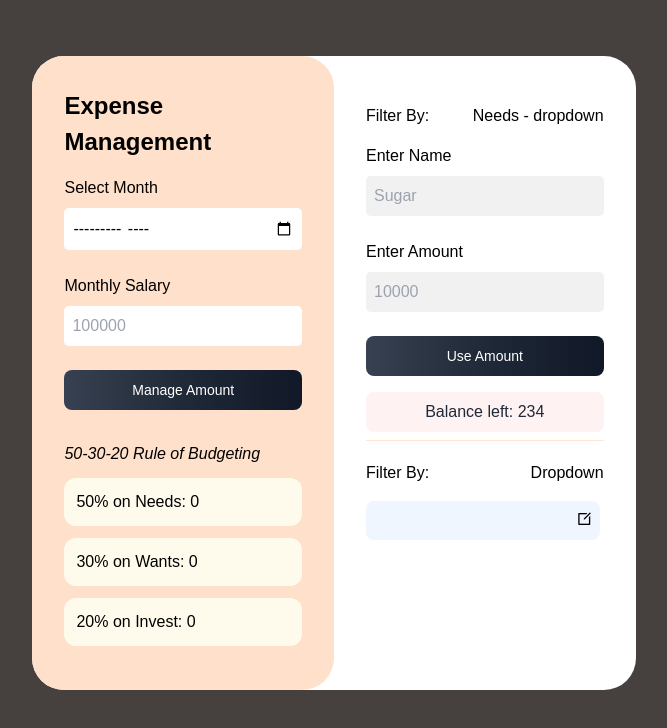
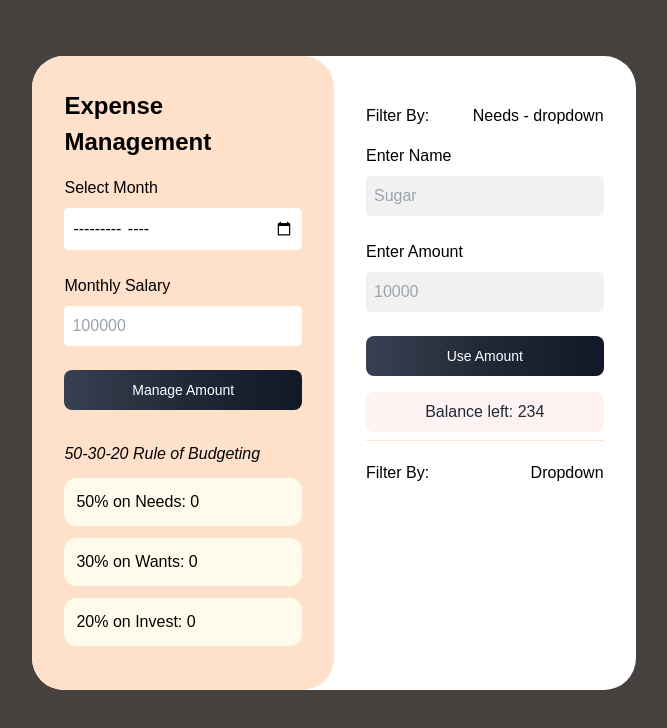
Before and after one commit to gauravsoni97/expensemanagement, a React (Create React App) app: page / in a window 1280 px wide. Shown: the top 728 px of the page, without its empty margins (306-973 px from the left). Built offline with nearby package versions, Linux system fonts and the light colour scheme.

Commit message:
add list user code set

```diff
--- a/src/Components/Main.jsx
+++ b/src/Components/Main.jsx
@@ -14,8 +14,13 @@ const Main = () => {
 
   // right side states --------------
 
-  const [itemName, setItemName]=useState()
-  const [itemPrice, setItemPrice]=useState()
+  const [listItem, setListItem] = useState([])
+
+  const addListItem = (nameOfItem, priceOfItem) => {
+    setListItem((prevVal)=>{
+return [...prevVal, {name:nameOfItem , price:priceOfItem}]
+    })
+  }
 
   const [addNeeds, setAddNeeds] = useState({
     name:"",
@@ -37,9 +42,12 @@ const Main = () => {
 
   const handleBudgetForm = (e) => {
     e.preventDefault();
-    setItemName(addNeeds.name)
-    setItemPrice(addNeeds.price)
     setAddNeeds({name:"" , price:""})
+
+    addListItem(addNeeds.name, addNeeds.price)
+
+
+    console.log(listItem);
   };
 
   return (
@@ -121,13 +129,20 @@ const Main = () => {
               <span>Dropdown</span>
             </div>
             <div className="all_lists_parent">
-              <div className="listed_item flex align-center justify-between my-2 py-1.5 px-2 rounded-lg bg-blue-50">
-                <p className="listed_item_name">{itemName}</p>
-                <p className="listed_item_price">{itemPrice}</p>
-                <p className="listed_item_edit">
-                  <i className="ri-edit-box-line"></i>
-                </p>
-              </div>
+
+{listItem?.map((e)=>{
+  return(
+    <div className="listed_item flex align-center justify-between my-2 py-1.5 px-2 rounded-lg bg-blue-50">
+    <p className="listed_item_name">{e.name}</p>
+    <p className="listed_item_price">{e.price}</p>
+    <p className="listed_item_edit">
+      <i className="ri-edit-box-line"></i>
+    </p>
+  </div>
+  )
+})}
+
+
             </div>
           </div>
         </div>
```
